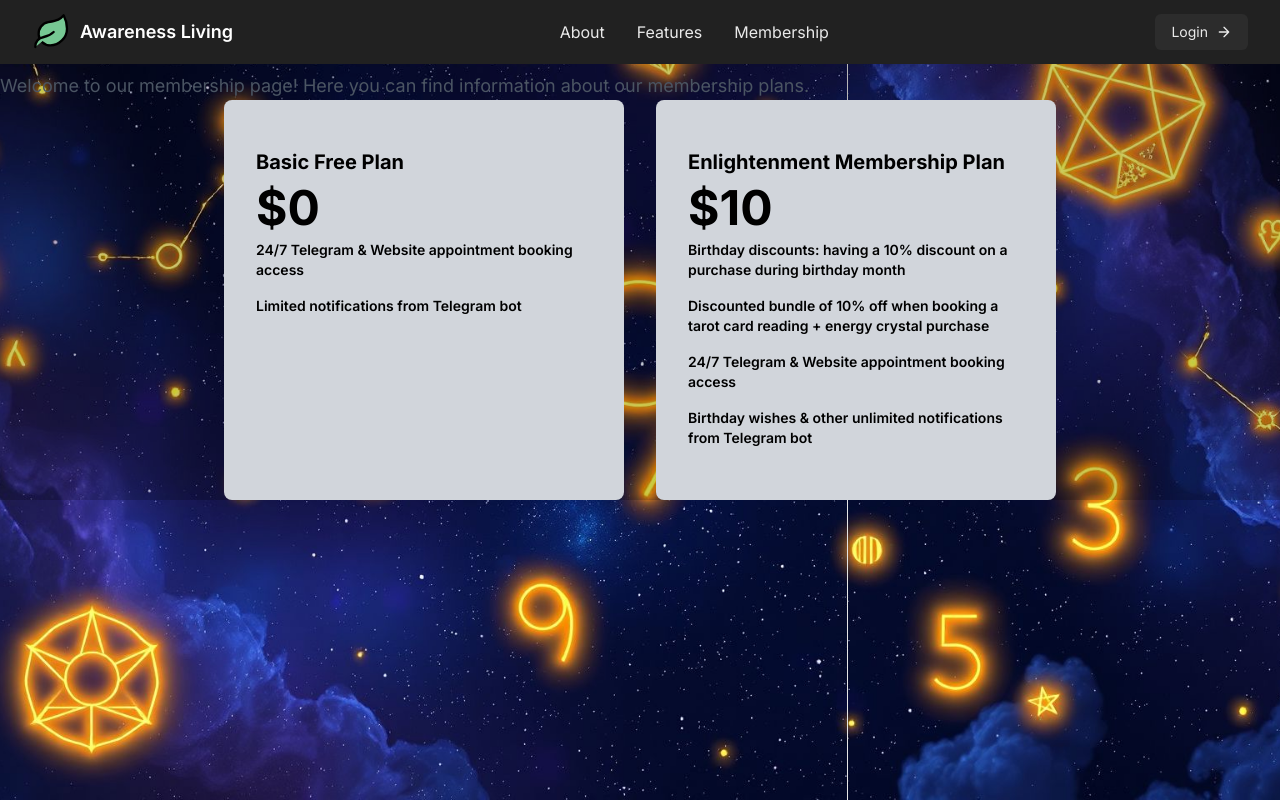
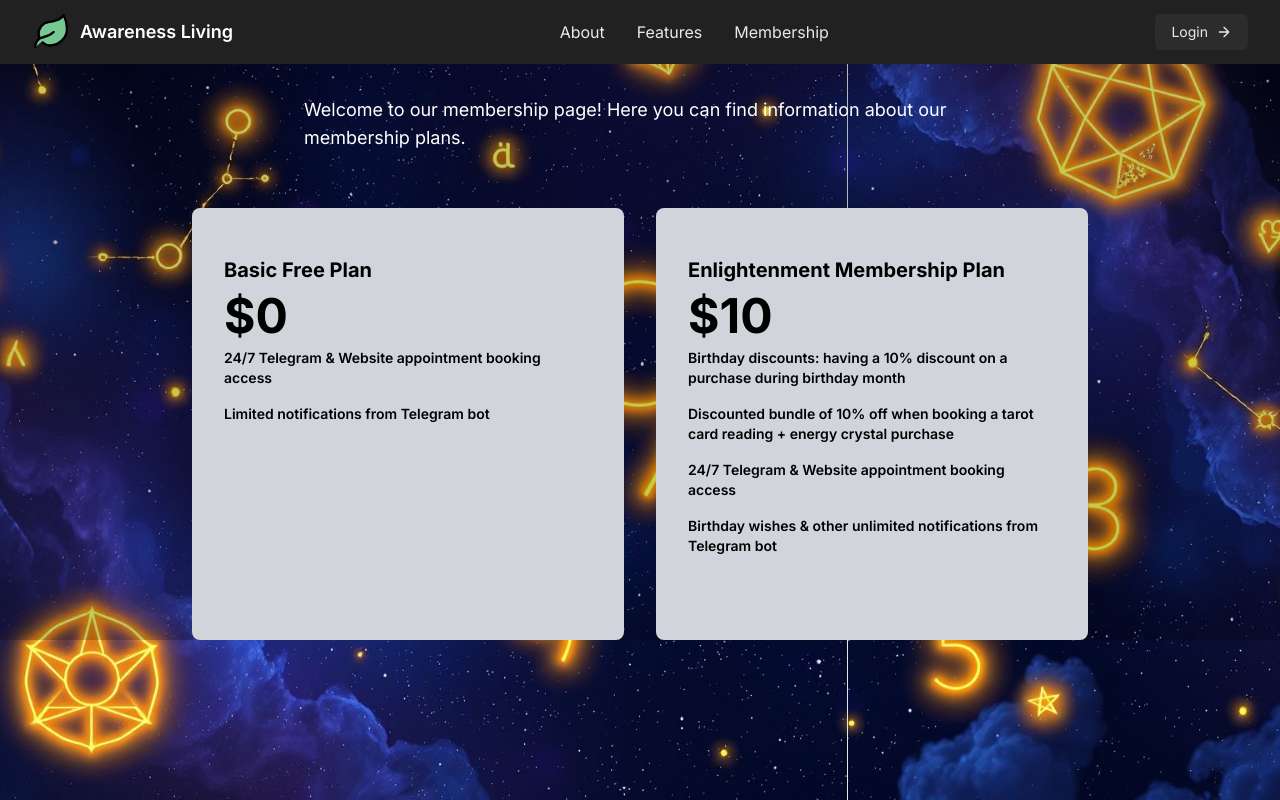
Before and after one commit to SamuelkohP04/React-Shop, a Next.js app: page /membership in a window 1280 px wide. Built offline with nearby package versions, Linux system fonts and the light colour scheme.

Commit message:
fix: membership text color to white, margins across plan cards and text

```diff
--- a/src/app/membership/page.tsx
+++ b/src/app/membership/page.tsx
@@ -34,12 +34,12 @@ export default function MembershipPage() {
 
       <div>
         <Navbar />
-        <h1 className="text-4xl font-bold text-gray-900 mb-8">Membership</h1>
-        <p className="text-lg text-gray-600">
+        <h1 className="text-4xl font-bold text-white mb-8">Membership</h1>
+        <p className="text-lg text-white m-14 max-w-2xl mx-auto">
           Welcome to our membership page! Here you can find information about
           our membership plans.
         </p>
-        <div className="grid grid-cols-2 sm:grid-cols-2 gap-8 place-items-center max-w-4xl px-8 mx-auto">
+        <div className="grid grid-cols-2 sm:grid-cols-2 gap-8 place-items-center mt-10 max-w-4xl mx-auto">
           {membershipPlans.map((plan, index) => (
             <div key={index} className="flex flex-col items-center">
               <div
```
